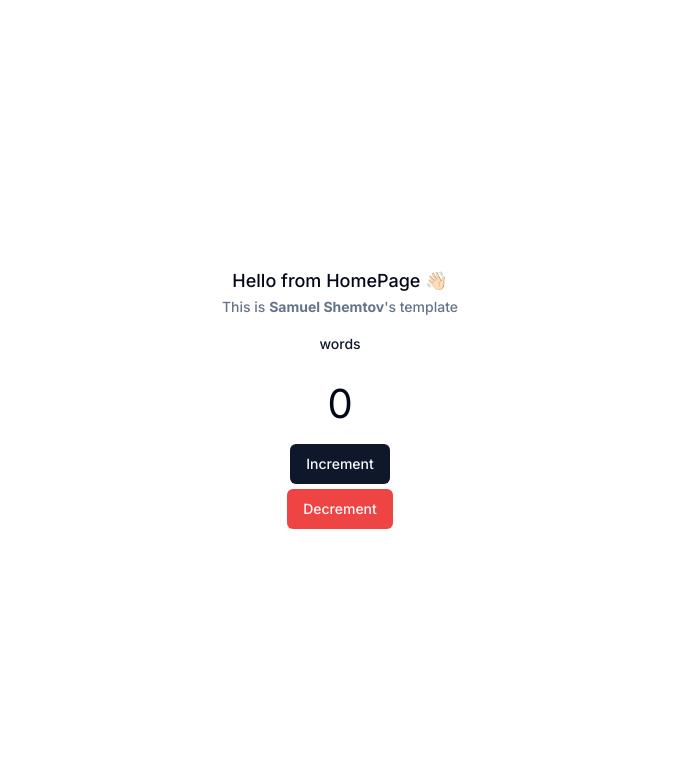
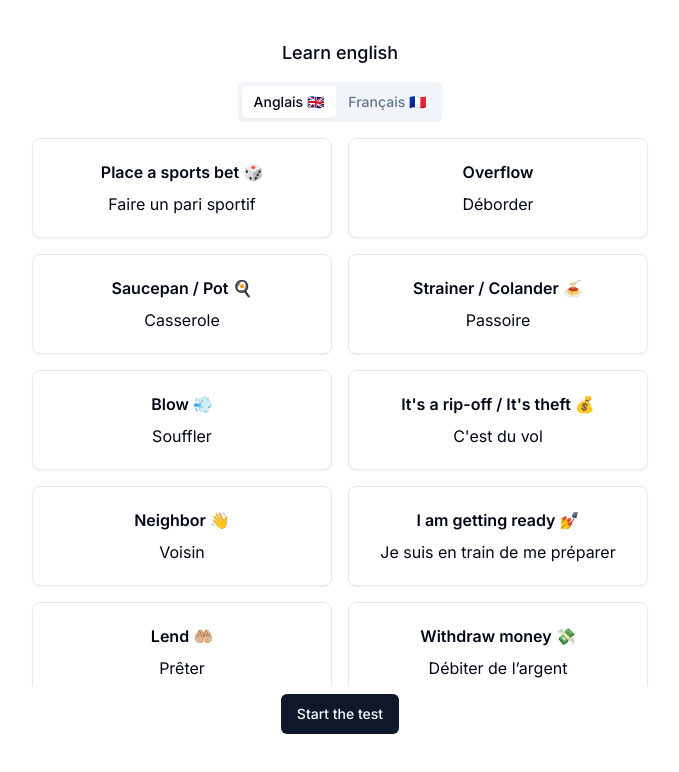
Before and after one commit to shemtovsamuel/english-trainer, a Next.js app: page / in a window 1280 px wide. Shown: the top 772 px of the page, without its empty margins (300-979 px from the left). Built offline with nearby package versions, Linux system fonts and the light colour scheme.

Commit message:
del: page template

```diff
--- a/app/page.tsx
+++ b/app/page.tsx
@@ -1,55 +1,95 @@
 "use client";
 
-import type { RootState } from "../Redux/store";
-import { useSelector, useDispatch } from "react-redux";
-import { increment, decrement } from "../Redux/Features/counter/counterSlice";
 import theme from "@/constants/Theme";
+import wordsData from "@/constants/WordsList";
+import { Label } from "@/components/ui/label";
 import Link from "next/link";
 import { Button } from "@/components/ui/button";
-import { Label } from "@/components/ui/label";
+import { TabsList, TabsTrigger, Tabs } from "@/components/ui/tabs";
+import CardWords from "@/components/words/cardWords";
+import { useState } from "react";
+import "@/styles/scrollBar.style.css";
 
-export default function Home() {
-  const count = useSelector((state: RootState) => state.counter.value);
-  const dispatch = useDispatch();
+export default function Words() {
+  const words = wordsData;
+  const [filterOnEnglish, setFilterOnEnglish] = useState(true);
+
+  const handleFilter = (tabValue: string) => {
+    if (tabValue === "english") {
+      setFilterOnEnglish(true);
+    } else if (tabValue === "french") {
+      setFilterOnEnglish(false);
+    }
+  };
 
   return (
     <div
+      className="container-card"
       style={{
-        width: "100%",
-        height: "100vh",
         display: "flex",
         flexDirection: "column",
-        justifyContent: "center",
         alignItems: "center",
-        gap: "10px",
+        justifyContent: "space-between",
+
+        gap: theme.margin.m,
+        overflow: "auto",
+        height: "100vh",
       }}
     >
-      <Label style={{ fontSize: theme.fonts.large }}>
-        Hello from HomePage 👋🏻
-      </Label>
-      <Label
-        style={{ color: theme.colors.slate, fontSize: theme.fonts.regular }}
-      >
-        This is <b>Samuel Shemtov</b>'s template
-      </Label>
-      <Link href="/words">
-        <Button variant="link">words</Button>
-      </Link>
-
-      <span style={{ fontSize: "40px" }}>{count}</span>
       <div
+        className="container-top"
         style={{
           display: "flex",
           flexDirection: "column",
-          gap: "5px",
           alignItems: "center",
         }}
       >
-        <Button onClick={() => dispatch(increment())}>Increment</Button>
-        <Button onClick={() => dispatch(decrement())} variant="destructive">
-          Decrement
-        </Button>
+        <Label
+          style={{ fontSize: theme.fonts.large, marginTop: theme.margin.l }}
+        >
+          Learn english
+        </Label>
+
+        <Tabs className="tab-french-english mt-5" defaultValue="english">
+          <TabsList>
+            <TabsTrigger
+              value="english"
+              onClick={() => handleFilter("english")}
+            >
+              Anglais 🇬🇧
+            </TabsTrigger>
+            <TabsTrigger value="french" onClick={() => handleFilter("french")}>
+              Français 🇫🇷
+            </TabsTrigger>
+          </TabsList>
+        </Tabs>
       </div>
+      <div
+        className="container-card"
+        style={{
+          overflow: "auto",
+          display: "flex",
+          flexWrap: "wrap",
+          justifyContent: "center",
+        }}
+      >
+        {words.map((word) =>
+          filterOnEnglish ? (
+            <CardWords
+              wordToTranslate={word.frenchWord}
+              wordTranslated={word.englishWord}
+            />
+          ) : (
+            <CardWords
+              wordToTranslate={word.englishWord}
+              wordTranslated={word.frenchWord}
+            />
+          )
+        )}
+      </div>
+      <Link href="/quizz">
+        <Button className="button-start mb-10">Start the test</Button>
+      </Link>
     </div>
   );
 }
--- a/app/words/page.tsx
+++ /dev/null
@@ -1,95 +0,0 @@
-"use client";
-
-import theme from "@/constants/Theme";
-import wordsData from "@/constants/WordsList";
-import { Label } from "@/components/ui/label";
-import Link from "next/link";
-import { Button } from "@/components/ui/button";
-import { TabsList, TabsTrigger, Tabs } from "@/components/ui/tabs";
-import CardWords from "@/components/words/cardWords";
-import { useState } from "react";
-import "@/styles/scrollBar.style.css";
-
-export default function Words() {
-  const words = wordsData;
-  const [filterOnEnglish, setFilterOnEnglish] = useState(true);
-
-  const handleFilter = (tabValue: string) => {
-    if (tabValue === "english") {
-      setFilterOnEnglish(true);
-    } else if (tabValue === "french") {
-      setFilterOnEnglish(false);
-    }
-  };
-
-  return (
-    <div
-      className="container-card"
-      style={{
-        display: "flex",
-        flexDirection: "column",
-        alignItems: "center",
-        justifyContent: "space-between",
-
-        gap: theme.margin.m,
-        overflow: "auto",
-        height: "100vh",
-      }}
-    >
-      <div
-        className="container-top"
-        style={{
-          display: "flex",
-          flexDirection: "column",
-          alignItems: "center",
-        }}
-      >
-        <Label
-          style={{ fontSize: theme.fonts.large, marginTop: theme.margin.l }}
-        >
-          Learn english
-        </Label>
-
-        <Tabs className="tab-french-english mt-5" defaultValue="english">
-          <TabsList>
-            <TabsTrigger
-              value="english"
-              onClick={() => handleFilter("english")}
-            >
-              Anglais 🇬🇧
-            </TabsTrigger>
-            <TabsTrigger value="french" onClick={() => handleFilter("french")}>
-              Français 🇫🇷
-            </TabsTrigger>
-          </TabsList>
-        </Tabs>
-      </div>
-      <div
-        className="container-card"
-        style={{
-          overflow: "auto",
-          display: "flex",
-          flexWrap: "wrap",
-          justifyContent: "center",
-        }}
-      >
-        {words.map((word) =>
-          filterOnEnglish ? (
-            <CardWords
-              wordToTranslate={word.frenchWord}
-              wordTranslated={word.englishWord}
-            />
-          ) : (
-            <CardWords
-              wordToTranslate={word.englishWord}
-              wordTranslated={word.frenchWord}
-            />
-          )
-        )}
-      </div>
-      <Link href="/quizz">
-        <Button className="button-start mb-10">Start the test</Button>
-      </Link>
-    </div>
-  );
-}
--- a/components/quizz/headerQuizz.tsx
+++ b/components/quizz/headerQuizz.tsx
@@ -34,7 +34,7 @@ const HeaderQuizz: React.FC<HeaderQuizzProps> = ({ style, score }) => {
       }}
     >
       <div style={{ display: "flex", flex: 1, justifyContent: "flex-start" }}>
-        <Link href="/words">
+        <Link href="/">
           <CornerUpLeftIcon onClick={handleGoBack} />
         </Link>
       </div>
--- a/components/result/buttonsResult.tsx
+++ b/components/result/buttonsResult.tsx
@@ -25,7 +25,7 @@ const ButtonsResult: React.FC<ButtonsResultProps> = ({ resetScore }) => {
           Retry
         </Button>
       </Link>
-      <Link href="/words">
+      <Link href="/">
         <Button className="button-retry mt-5" variant={"secondary"}>
           review words
         </Button>
```
